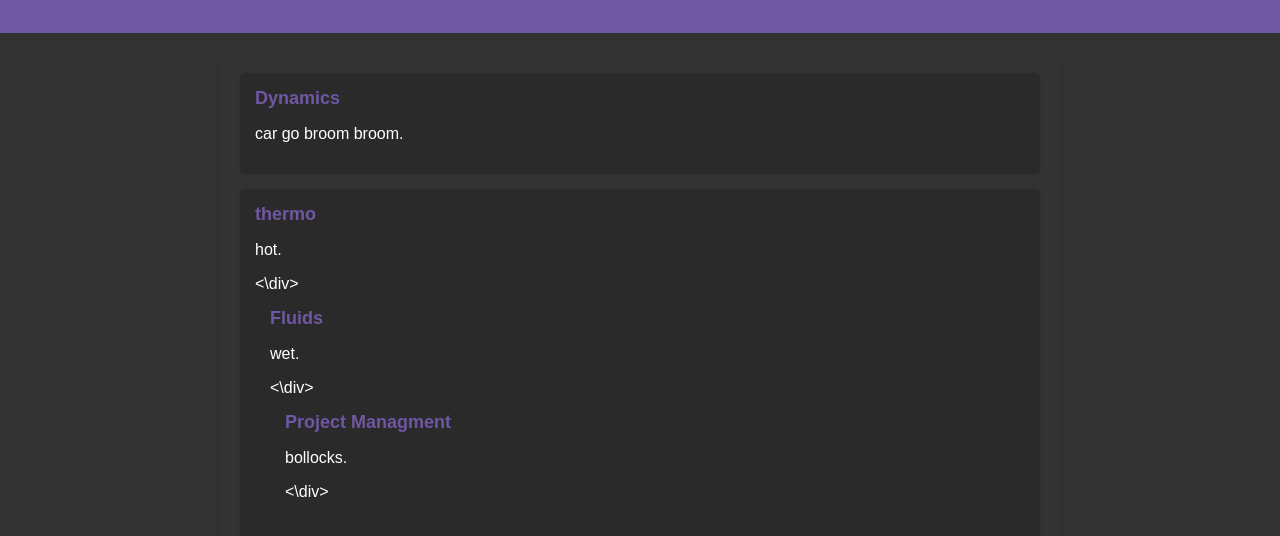
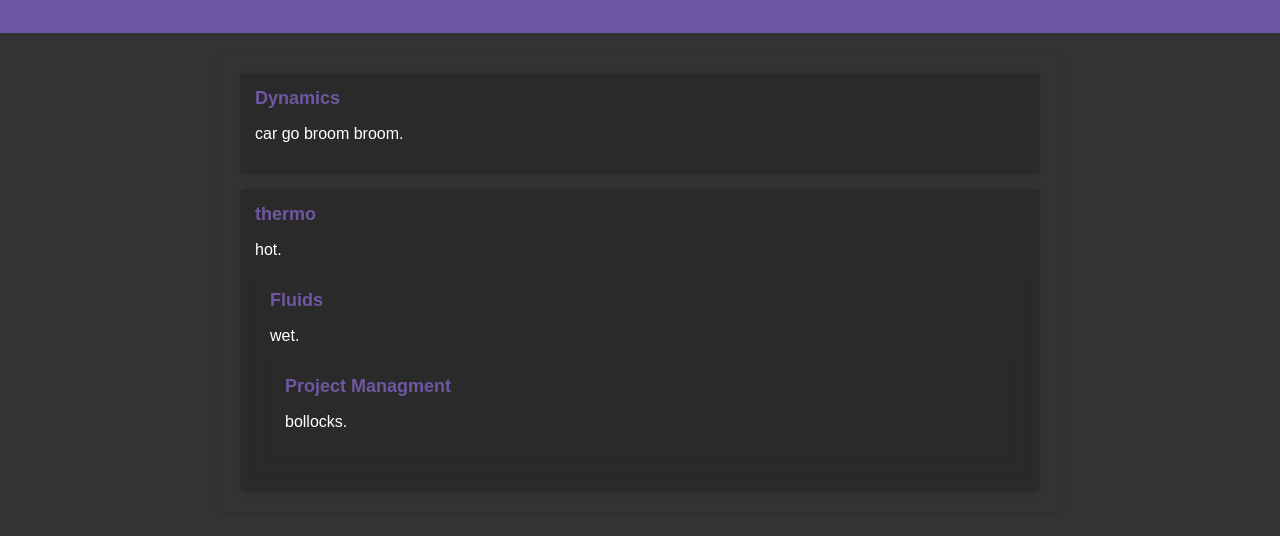
Before and after one commit to MudUwU/4thYearRevision, a plain HTML site: page index.html in a window 1280 px wide. Shown: the part 94-630 px from the top of the page. Drawn offline with Linux system fonts and the light colour scheme.

Commit message:
Update index.html

```diff
--- a/index.html
+++ b/index.html
@@ -75,15 +75,15 @@
       <div class="course-box">
         <a href="thermodynamics/index.html">thermo</a>
         <p>hot.</p>
-      <\div>
+
       <div class="course-box">
         <a href="thermodynamics/index.html">Fluids</a>
         <p>wet.</p>
-      <\div>
+
       <div class="course-box">
         <a href="ProjectMan/index.html">Project Managment</a>
         <p>bollocks.</p>
-      <\div>
+
 
     </section>
   </div>
```
